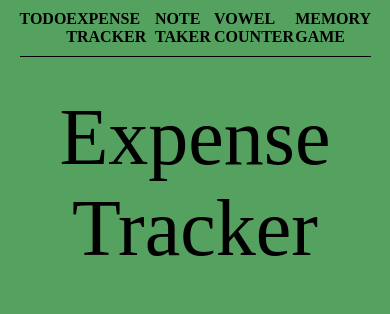
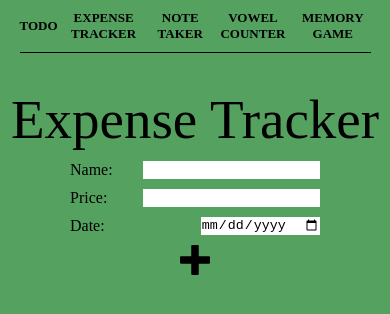
Before and after one commit to cansolele/five-in-one, a React (Create React App) app: page /ExpenseTracker in a window 390 px wide. Shown: the top 314 px of the page. Built offline with nearby package versions, Linux system fonts and the light colour scheme.

Commit message:
ET layout, responsive

```diff
--- a/src/components/ExpenseTracker/ExpenseTracker.js
+++ b/src/components/ExpenseTracker/ExpenseTracker.js
@@ -1,11 +1,32 @@
-import s from"./ExpenseTracker.module.css";
-const ExpenseTracker = () =>{
-    return(
-        <div>
-            <div className={s.ETFormContainer}>
-            <h1 className={s.appName}>Expense Tracker</h1>
-            </div>
-        </div>
-    )
-}
+import s from "./ExpenseTracker.module.css";
+import { IconContext } from "react-icons";
+import { ImPlus } from "react-icons/im";
+const ExpenseTracker = () => {
+  return (
+    <div>
+      <div className={s.ETFormContainer}>
+        <h1 className={s.appName}>Expense Tracker</h1>
+        <form className={s.etForm}>
+          <div className={s.inputContainer}>
+            <p>Name:</p>
+            <input type="text" className={s.input} />
+          </div>
+          <div className={s.inputContainer}>
+            <p>Price:</p>
+            <input type="text" className={s.input} />
+          </div>
+          <div className={s.inputContainer}>
+            <p>Date:</p>
+            <input type="date" className={s.input} />
+          </div>
+          <button type="submit" className={s.addItem}>
+            <IconContext.Provider value={{ className: s.addBtnIcon }}>
+              <ImPlus />
+            </IconContext.Provider>
+          </button>
+        </form>
+      </div>
+    </div>
+  );
+};
 export default ExpenseTracker;
--- a/src/components/ExpenseTracker/ExpenseTracker.module.css
+++ b/src/components/ExpenseTracker/ExpenseTracker.module.css
@@ -11,3 +11,56 @@
     font-size: 80px;
     font-weight: 500;
 }
+
+.etForm {
+    display: flex;
+    justify-content: center;
+    align-items: center;
+    flex-direction: column;
+    justify-content: space-between;
+}
+
+.inputContainer {
+    display: flex;
+    width: 225px;
+    justify-content: space-between;
+    margin-bottom: 10px;
+}
+
+.input {
+    border: none;
+    outline: none;
+}
+
+.addItem {
+    width: 30px;
+    height: 30px;
+    border: none;
+    cursor: pointer;
+    outline: none;
+    background: transparent;
+}
+
+.addItem:active {
+    border: 1px solid black;
+}
+
+.addBtnIcon {
+    min-width: 100%;
+    min-height: 100%;
+}
+
+@media (max-width: 900px) {
+    .appName {
+        font-size: 60px;
+    }
+    .inputContainer {
+        width: 250px;
+    }
+}
+
+@media (max-width: 500px) {
+    .appName {
+        font-size: 55px;
+    }
+}
--- a/src/components/Header/Header.module.css
+++ b/src/components/Header/Header.module.css
@@ -7,9 +7,17 @@
 }
 
 nav a {
+    text-align: center;
+    align-self: center;
     color: black;
     font-weight: 700;
     text-decoration: none;
     text-transform: uppercase;
     margin-bottom: 10px;
 }
+
+@media(max-width:710px) {
+    nav a {
+        font-size: 13px;
+    }
+}
```
